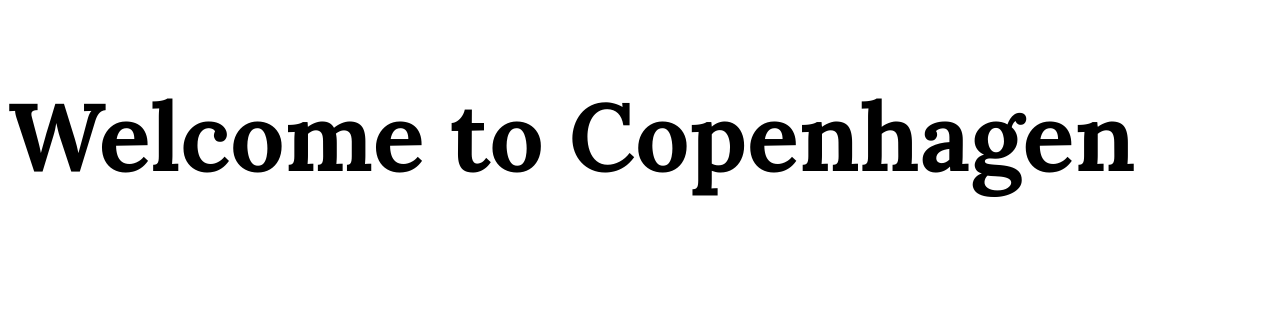
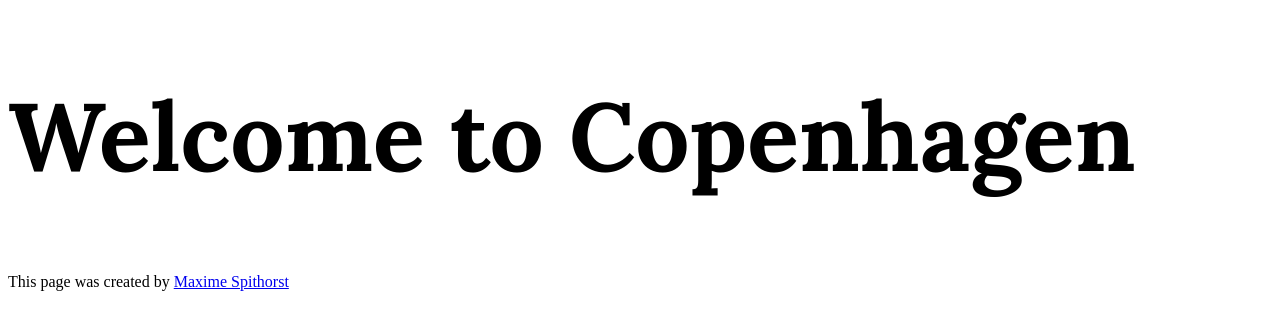
Before and after one commit to hallomaxime/travel-project, a plain HTML site: page index.html in a window 1280 px wide. Drawn offline with Linux system fonts and the light colour scheme.

Commit message:
added link in footer

```diff
--- a/index.html
+++ b/index.html
@@ -15,6 +15,8 @@
 
 <body>
     <h1>Welcome to Copenhagen</h1>
+
+    <footer>This page was created by <a href="www.github.com/hallomaxime" target="_blank">Maxime Spithorst</a></footer>
 </body>
 
 </html>
```
